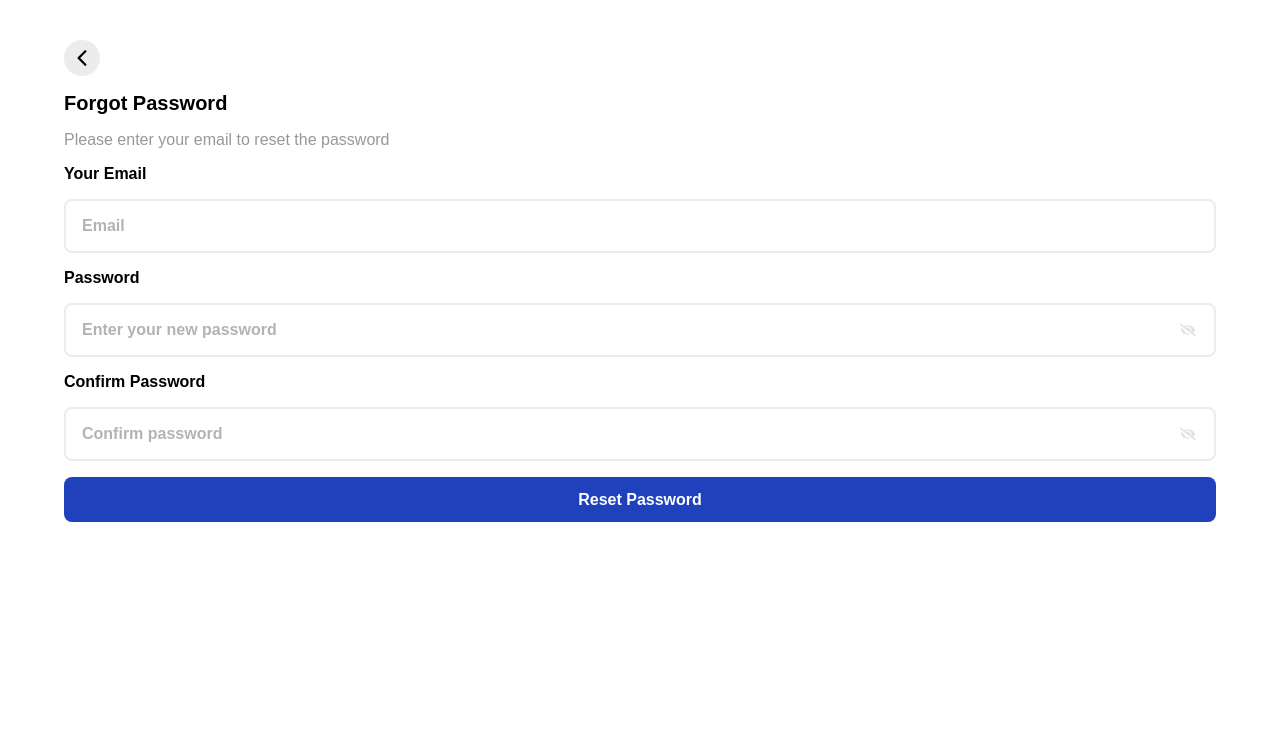
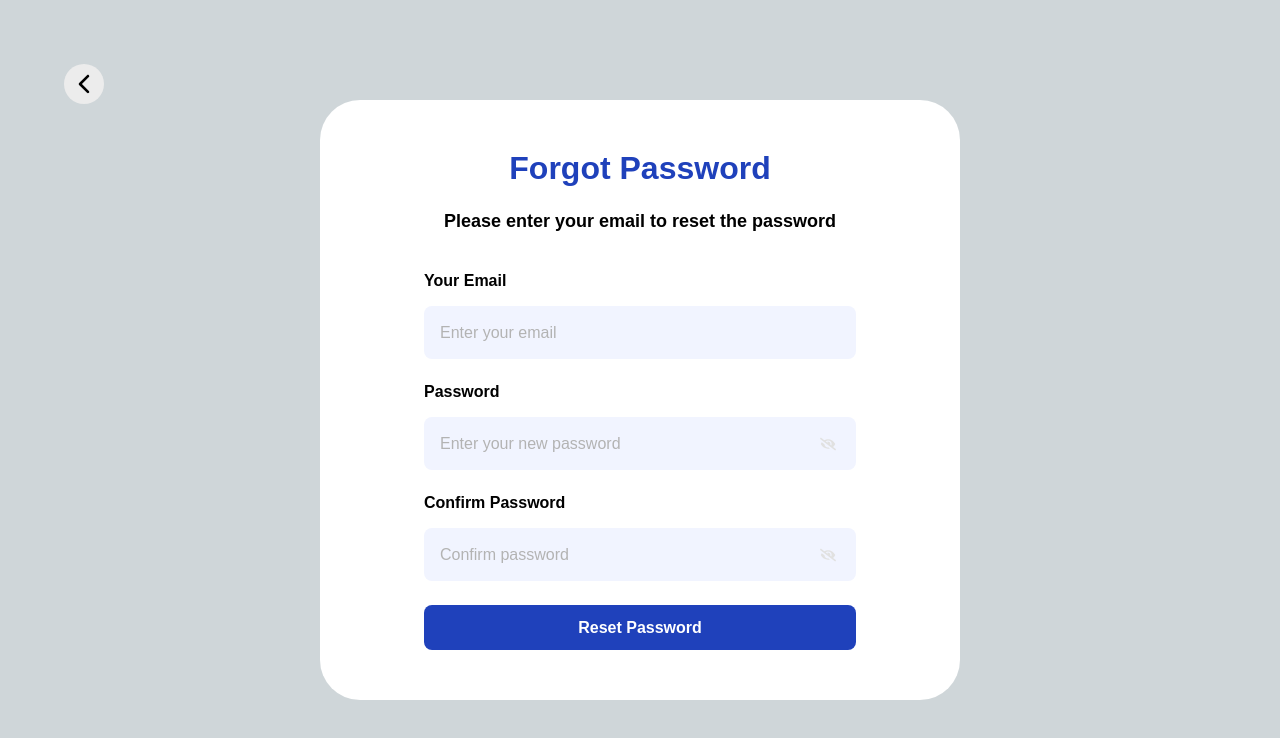
Before and after one commit to manoj8374/Cabin-Booking, a React (Create React App) app in the folder my-app/: page /forgot-password in a window 1280 px wide. Shown: the top 738 px of the page. Built offline with nearby package versions, Linux system fonts and the light colour scheme.

Commit message:
Completed laptop version of forgot password page

```diff
--- a/my-app/src/components/ForgotPassword/forgotPasswordStyled.tsx
+++ b/my-app/src/components/ForgotPassword/forgotPasswordStyled.tsx
@@ -6,7 +6,14 @@ export const ForgotPasswordContainer = styled.div`
     padding-top: 40px;
     padding-bottom: 40px;
     display: flex;
-    justify-content: center;
+    flex-direction: column;
+    align-items: center;
+
+    @media (min-width: 768px) {
+        background-color: #CFD6D9;
+        justify-content: center;
+        position: relative;
+    }
 `
 
 export const ForgotPasswordSubContainer = styled.div`
@@ -16,6 +23,46 @@ export const ForgotPasswordSubContainer = styled.div`
     flex-direction: column;
     gap: 16px;
     width: 90%;
+    align-items: center;
+    justify-content: center;
+
+    @media (min-width: 768px) and (max-width: 1024px) {
+        width: 60%;
+        padding: 50px;
+        border-radius: 40px;
+    }
+
+    @media (min-width: 1024px) and (max-width: 1440px) {
+        width: 50%;
+        padding: 50px;
+        border-radius: 40px;
+    }
+
+    @media (min-width: 1440px) {
+        width: 35%;
+        padding: 50px;
+        border-radius: 40px;
+        padding-top: 64px;
+        padding-bottom: 64px;
+    }
+`
+
+export const ForgotPasswordInsideContainer = styled.div`
+    width: 100%;
+    display: flex;
+    flex-direction: column;
+    gap: 16px;
+    @media (min-width: 768px) and (max-width: 1024px) {
+        width: 90%;
+        gap: 48px;
+    }
+
+    @media (min-width: 1024px) {
+        width: 80%;
+        gap: 40px;
+    }
+
+
 `
 
 export const ArrowContainer = styled.div`
@@ -26,26 +73,58 @@ export const ArrowContainer = styled.div`
     justify-content: center;
     align-items: center;
     padding: 6px;
+
+    @media (min-width: 768px) {
+        display: none;
+    }
 `
 
 export const ForgotPasswordHeadingContents = styled.div`
     display: flex;
     flex-direction: column;
     gap: 16px;
+
+    @media (min-width: 768px) {
+        align-items: center;
+        gap: 24px;
+    }
 `
 
 export const ForgotPasswordHeading = styled.h1`
     font-size: 20px;
     font-family: 'Poppins', sans-serif;
+
+    @media (min-width: 768px) {
+        font-size: 32px;
+        color: #1F41BB;
+        text-align: center;
+    }
 `
 
 export const ForgotPasswordDescription = styled.p`
     font-size: 16px;
     font-family: 'Poppins', sans-serif;
     color: #989898;
+
+    @media (min-width: 768px) {
+        font-size: 18px;
+        text-align: center;
+        color: black;
+        font-weight: 600;
+    }
 `
 
 export const ForgotPasswordInputContainer = styled.form`
+    display: flex;
+    flex-direction: column;
+    gap: 16px;
+
+    @media (min-width: 768px) {
+        gap: 24px;
+    }
+`
+
+export const ForgotPasswordInputDiv = styled.div`
     display: flex;
     flex-direction: column;
     gap: 16px;
@@ -86,6 +165,20 @@ export const ForgotPasswordInput = styled.input`
         font-size: 16px;
         font-weight: 550;
     }
+
+    @media (min-width: 768px) {
+        font-size: 18px;
+        border: none;
+        background-color: #F1F4FF;
+        outline: #1F41BB;
+        &:focus {
+            border: 1.8px solid #1F41BB;
+          }
+
+          &::placeholder {
+            font-weight: normal;
+        }
+    }
 `
 
 export const ForgotPasswordButton = styled.button`
@@ -99,3 +192,21 @@ export const ForgotPasswordButton = styled.button`
     font-family: 'Poppins', sans-serif;
     font-weight: 600;
 `
+
+export const ArrowContainerLargeDevices = styled.div`
+    display: none;
+    @media (min-width: 768px) {
+        display: block;
+        background-color: #ECECEC;
+        width: fit-content;
+        border-radius: 100px;
+        display: flex;
+        justify-content: center;
+        align-items: center;
+        padding: 6px;
+        position: absolute;
+        top: 8%;
+        left: 5%;
+        cursor: pointer;
+    }
+`
--- a/my-app/src/components/ForgotPassword/index.tsx
+++ b/my-app/src/components/ForgotPassword/index.tsx
@@ -1,13 +1,16 @@
-import React from 'react'
 import { IoIosArrowBack} from "react-icons/io";
 import { FaEyeSlash } from "react-icons/fa";
-import {ForgotPasswordContainer, ForgotPasswordSubContainer, ArrowContainer, ForgotPasswordHeadingContents, ForgotPasswordHeading, ForgotPasswordDescription, ForgotPasswordInputContainer, ForgotPasswordInput, ForgotPasswordLabel, PasswordWrapper, EyeIconContainer, ForgotPasswordButton} from './forgotPasswordStyled'
+import {ForgotPasswordContainer, ForgotPasswordSubContainer, ArrowContainer, ForgotPasswordHeadingContents, ForgotPasswordHeading, ForgotPasswordDescription, ForgotPasswordInputContainer, ForgotPasswordInput, ForgotPasswordLabel, PasswordWrapper, EyeIconContainer, ForgotPasswordButton, ForgotPasswordInsideContainer, ForgotPasswordInputDiv, ArrowContainerLargeDevices} from './forgotPasswordStyled'
 
 const ForgotPasswordComponent = () => {
     let a;
     return (
         <ForgotPasswordContainer>
+            <ArrowContainerLargeDevices>
+                <IoIosArrowBack size={28}/>
+            </ArrowContainerLargeDevices>
             <ForgotPasswordSubContainer>
+                <ForgotPasswordInsideContainer>
                 <ArrowContainer>
                     <IoIosArrowBack size={24}/>
                 </ArrowContainer>
@@ -20,8 +23,11 @@ const ForgotPasswordComponent = () => {
                     </ForgotPasswordDescription>
                 </ForgotPasswordHeadingContents>
                 <ForgotPasswordInputContainer>
+                        <ForgotPasswordInputDiv>
                             <ForgotPasswordLabel htmlFor='email'>Your Email</ForgotPasswordLabel>
-                        <ForgotPasswordInput id = "email" placeholder="Email" required = {true}/>
+                            <ForgotPasswordInput id = "email" placeholder="Enter your email" required = {true}/>
+                        </ForgotPasswordInputDiv>
+                        <ForgotPasswordInputDiv>
                             <ForgotPasswordLabel htmlFor='password'>Password</ForgotPasswordLabel>
                             <PasswordWrapper>
                                 <ForgotPasswordInput id = "password" placeholder="Enter your new password" required = {true} />
@@ -29,6 +35,8 @@ const ForgotPasswordComponent = () => {
                                     <FaEyeSlash color='#E1E1E1'/>
                                 </EyeIconContainer>
                             </PasswordWrapper>
+                        </ForgotPasswordInputDiv>
+                        <ForgotPasswordInputDiv>
                             <ForgotPasswordLabel htmlFor='confirmPassword'>Confirm Password</ForgotPasswordLabel>
                             <PasswordWrapper>
                                 <ForgotPasswordInput id = "confirmPassword" placeholder="Confirm password" required = {true} />
@@ -36,10 +44,12 @@ const ForgotPasswordComponent = () => {
                                     <FaEyeSlash color='#E1E1E1'/>
                                 </EyeIconContainer>
                             </PasswordWrapper>
+                        </ForgotPasswordInputDiv>
                         <ForgotPasswordButton>
                             Reset Password
                         </ForgotPasswordButton>
                 </ForgotPasswordInputContainer>
+                </ForgotPasswordInsideContainer>
             </ForgotPasswordSubContainer>
         </ForgotPasswordContainer>
     )
```
Lines whose indentation alone changed are shown as unchanged.
